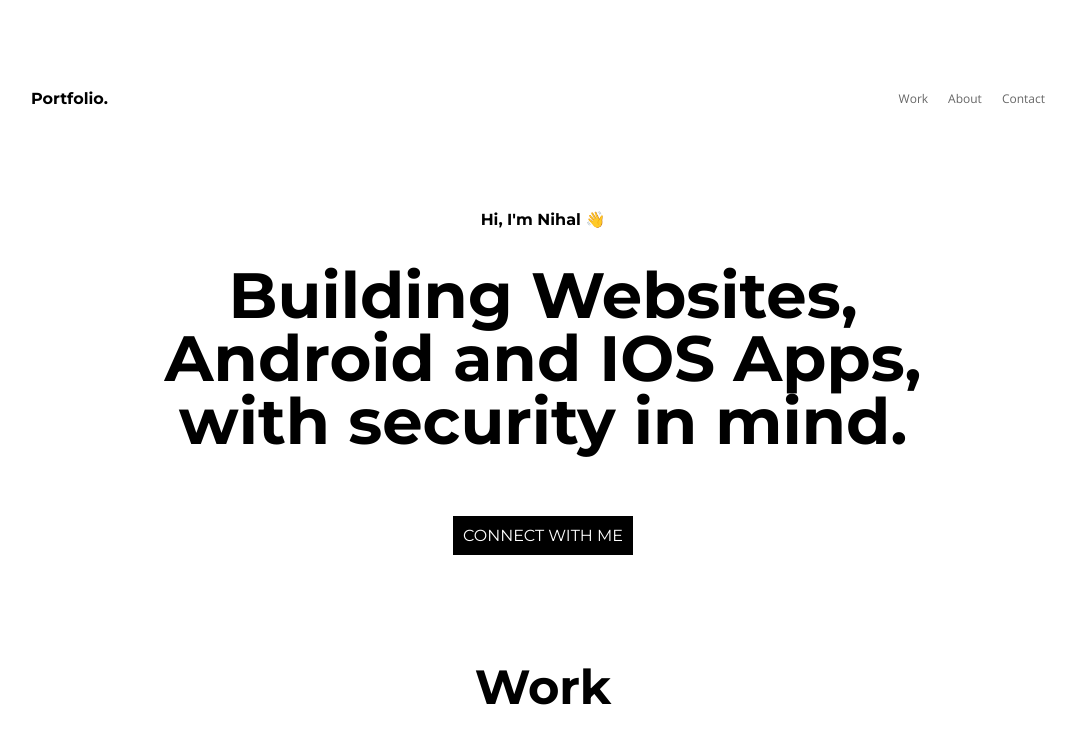
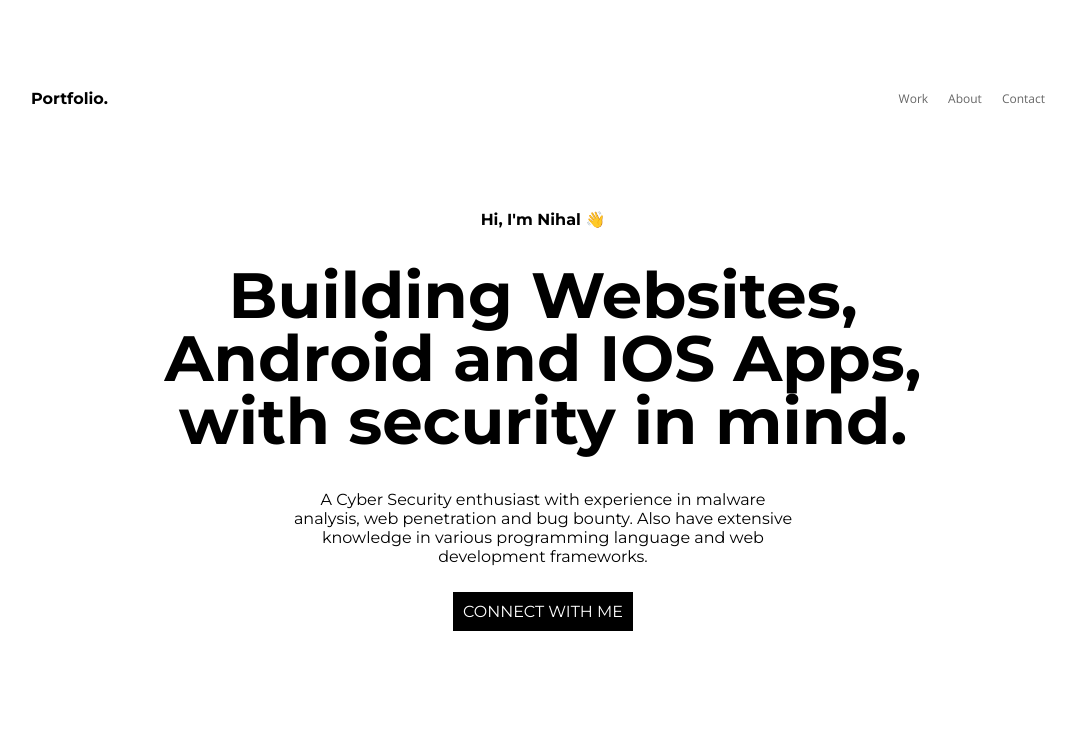
Before and after one commit to n1h41/portfolio, a Gatsby site: page / in a window 1280 px wide. Shown: the top 742 px of the page, without its empty margins (97-1173 px from the left). Built offline with nearby package versions, Linux system fonts and the light colour scheme; Gatsby itself is replaced by a stand-in of ours.

Commit message:
niyara 3

```diff
--- a/src/yourdata.js
+++ b/src/yourdata.js
@@ -31,8 +31,8 @@ export default {
     "with security in mind.",
   ],
   //   Header Paragraph
-  /* headerParagraph:
-    "Lorem Ipsum is simply dummy text of the printing and typesetting industry. Lorem Ipsum has been the industry's standard dummy text.", */
+  headerParagraph:
+    "A Cyber Security enthusiast with experience in malware analysis, web penetration and bug bounty. Also have extensive knowledge in various programming language and web development frameworks.",
 
   //Contact Email
   contactEmail: "nihalninu25@gmail.com",
```
